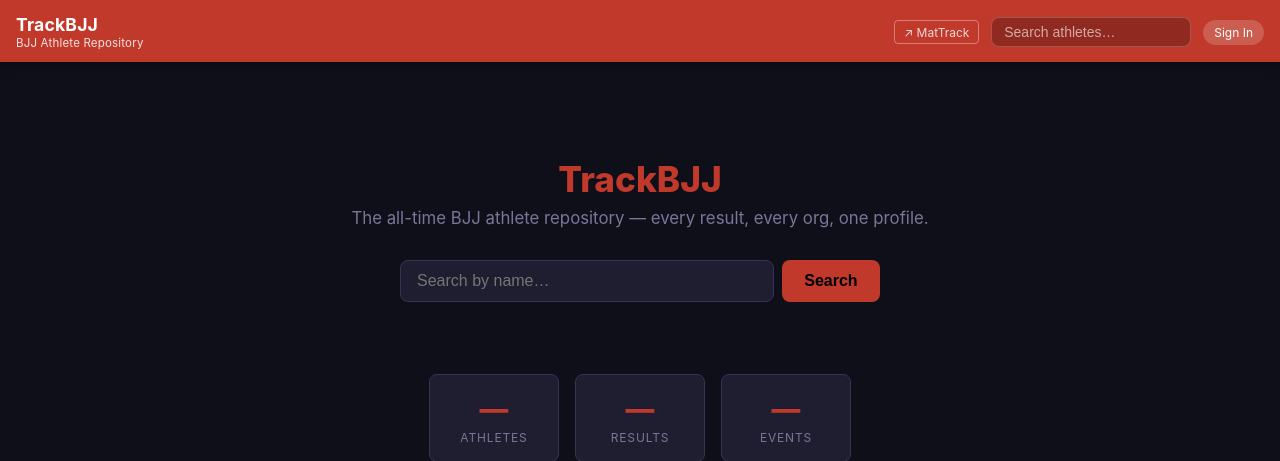
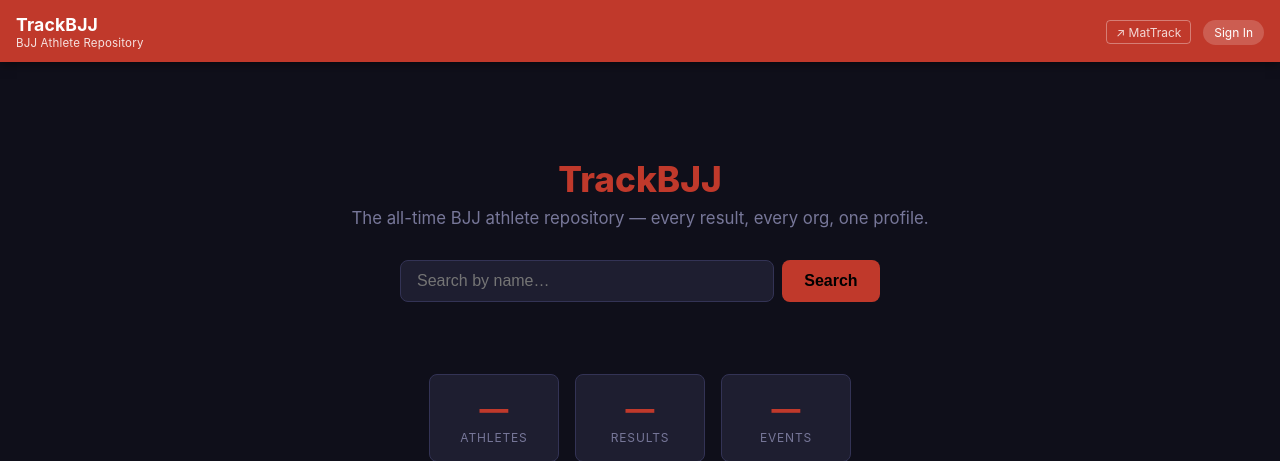
Before and after one commit to mtxpert/trackibjjf, a Flask app: template mattrack/trackbjj/templates/trackbjj/index.html in a window 1280 px wide. Shown: the top 461 px of the page. Run offline with Flask 3, Linux system fonts and the light colour scheme; the template is opened without the code that fills it, so the values that code supplies are empty; some libraries are stand-ins or nearby versions.

Commit message:
Unify header layout: both sites now [Logo flex:1] [↗ Link] [Account Pill]
mattrack: logo div gets flex:1, lang picker moves before sibling link,
pill and lang-picker lose margin-left:auto

trackbjj: search removed from header (exists as hero search on homepage),
pill loses margin-left:auto, logo flex:1 handles alignment

Both headers are now structurally identical with the account pill
in the same visual position at the far right.

Co-Authored-By: Claude Sonnet 4.6 <noreply@anthropic.com>

```diff
--- a/mattrack/trackbjj/templates/trackbjj/base.html
+++ b/mattrack/trackbjj/templates/trackbjj/base.html
@@ -49,17 +49,8 @@
       white-space: nowrap;
     }
     header .sibling:hover { color: #fff; border-color: #fff; }
-    header .nav-search {
-      background: rgba(0,0,0,.25); border: 1px solid rgba(255,255,255,.2);
-      color: #fff; padding: .35rem .75rem; border-radius: 8px;
-      font-size: .875rem; outline: none; width: 200px;
-    }
-    header .nav-search::placeholder { color: rgba(255,255,255,.6); }
-    header .nav-search:focus { border-color: rgba(255,255,255,.6); width: 240px; transition: width .2s; }
-
     /* ── User pill (identical to mattrack) ── */
     .user-pill {
-      margin-left: auto;
       display: flex; align-items: center; gap: 6px;
       font-size: .75rem; background: rgba(255,255,255,.18);
       padding: 5px 11px; border-radius: 20px;
@@ -180,7 +171,6 @@
 <header>
   <a class="logo" href="{{ trackbjj_url }}">TrackBJJ<span>BJJ Athlete Repository</span></a>
   <a class="sibling" href="{{ mattrack_url }}" target="_blank">↗ MatTrack</a>
-  <input class="nav-search" id="nav-search" type="text" placeholder="Search athletes…" autocomplete="off">
   <div id="user-pill" class="user-pill" onclick="authPillClick()">
     <span id="pill-label">Sign In</span>
     <span class="pill-plan free" id="pill-plan-badge" style="display:none">FREE</span>
@@ -232,24 +222,6 @@
 {% block body %}{% endblock %}
 
 <script>
-// ── Nav search ──────────────────────────────────────────────────────────────
-const navSearch = document.getElementById('nav-search');
-let _navT;
-navSearch.addEventListener('input', () => {
-  clearTimeout(_navT);
-  const q = navSearch.value.trim();
-  if (q.length < 2) return;
-  _navT = setTimeout(() => {
-    window.location.href = '{{ trackbjj_url }}/search?q=' + encodeURIComponent(q);
-  }, 400);
-});
-navSearch.addEventListener('keydown', e => {
-  if (e.key === 'Enter') {
-    const q = navSearch.value.trim();
-    if (q) window.location.href = '{{ trackbjj_url }}/search?q=' + encodeURIComponent(q);
-  }
-});
-
 // ── Auth ─────────────────────────────────────────────────────────────────────
 const _SB_URL  = 'https://kzqvfuqxtbrhlgphyntb.supabase.co';
 const _SB_ANON = 'eyJhbGciOiJIUzI1NiIsInR5cCI6IkpXVCJ9.eyJpc3MiOiJzdXBhYmFzZSIsInJlZiI6Imt6cXZmdXF4dGJyaGxncGh5bnRiIiwicm9sZSI6ImFub24iLCJpYXQiOjE3NzYwMjkyNjAsImV4cCI6MjA5MTYwNTI2MH0.B5oAm1A5kNY01yU5a6KOUDHPyysrJa9-SaSyLzWv4S4';
```
Also changed, not shown: mattrack/templates/index.html (+7 -7 lines).
